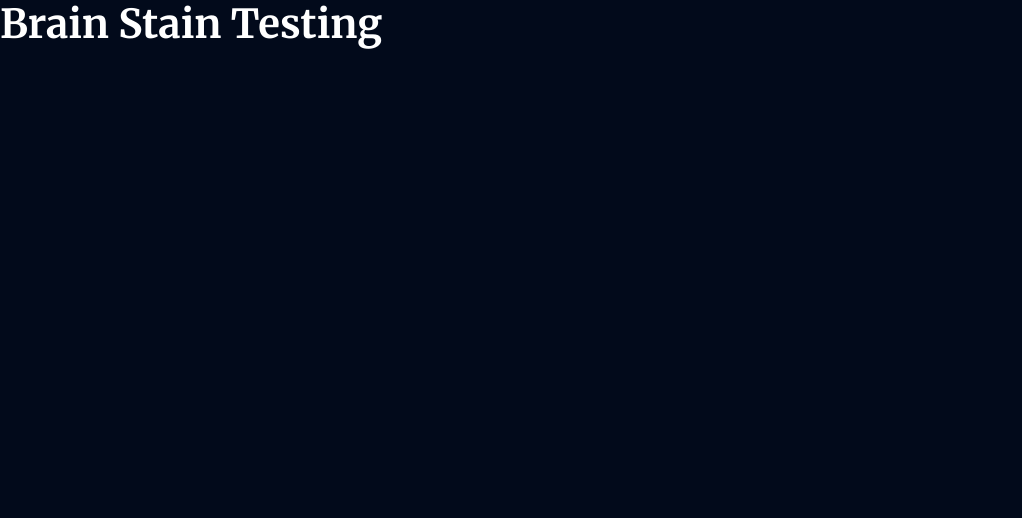
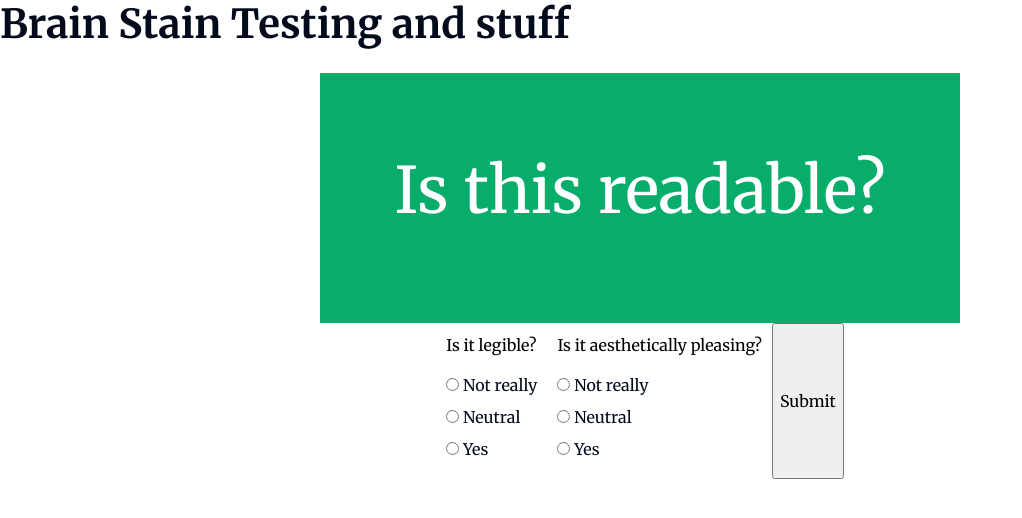
Before and after one commit to Skrath/Brain-Stain, a plain HTML site: page views/index.html in a window 1280 px wide. Shown: the whole page, without its empty margins (0-1022 px from the left). Drawn offline with nearby package versions, Linux system fonts and the light colour scheme; no server answers.

Commit message:
Updates for the first testing network
Seems like this all works fine, but I need a method for actually
inspecting the nodes to verify that changes are occurring.

```diff
--- a/views/css/styles.css
+++ b/views/css/styles.css
@@ -1,6 +1,6 @@
 body {
-    background: #020A1B;
-    color: #ffffff;
+    color: #020A1B;
+    background: #ffffff;
     font-family: 'Merriweather', sans-serif;
 }
 
@@ -13,3 +13,32 @@ p {
     font-size: 16px;
     color: #ffffff;
 }
+
+.colorbox {
+    width: 50%;
+    background-color: black;
+    color: white;
+    min-height: 250px;
+    margin: auto;
+    display: flex;
+    justify-content: center;
+    align-items: center;
+    margin-top: 25px;
+}
+
+.colorbox p {
+    font-size: 4em;
+}
+
+form {
+    display: flex;
+    justify-content: center;
+}
+
+form div {
+    margin: 10px;
+}
+
+form div p {
+    color: black;
+}
--- a/views/index.html
+++ b/views/index.html
@@ -8,10 +8,42 @@
     <link rel="stylesheet" href="https://stackpath.bootstrapcdn.com/bootstrap/4.1.3/css/bootstrap.min.css" integrity="sha384-MCw98/SFnGE8fJT3GXwEOngsV7Zt27NXFoaoApmYm81iuXoPkFOJwJ8ERdknLPMO" crossorigin="anonymous">
     <link href="css/styles.css" rel="stylesheet">
     <link href="https://fonts.googleapis.com/css?family=Merriweather:400,700" rel="stylesheet" type="text/css">
+    <script src="https://ajax.googleapis.com/ajax/libs/jquery/3.4.1/jquery.min.js"></script>
+    <script src="js/testing.js"></script>
 </head>
 
 <body>
-    <h1>Brain Stain Testing</h1>
+    <h1>Brain Stain Testing and stuff</h1>
+
+    <div class="colorbox">
+        <p>Is this readable?</p>
+    </div>
+
+    <form name="response" id="responseform">
+        <input type="hidden" name="generation" id="generation">
+        <input type="hidden" name="index" id="index">
+        <div>
+            <p>Is it legible?</p>
+            <input type="radio" id="legiblenegative" name="legible" value="-1">
+            <label for="legiblenegative">Not really</label><br>
+            <input type="radio" id="legibleneutral" name="legible" value="0">
+            <label for="legibleneutral">Neutral</label><br>
+            <input type="radio" id="legiblepositive" name="legible" value="1">
+            <label for="legiblepositive">Yes</label><br>
+        </div>
+
+        <div>
+            <p>Is it aesthetically pleasing?</p>
+            <input type="radio" id="aestheticnegative" name="aesthetic" value="-1">
+            <label for="aestheticnegative">Not really</label><br>
+            <input type="radio" id="aestheticneutral" name="aesthetic" value="0">
+            <label for="aestheticneutral">Neutral</label><br>
+            <input type="radio" id="aestheticpositive" name="aesthetic" value="1">
+            <label for="aestheticpositive">Yes</label><br>
+        </div>
+
+        <input type="submit">
+    </form>
 </body>
 
 </html>
--- /dev/null
+++ b/views/js/testing.js
@@ -0,0 +1,43 @@
+
+$(function() {
+
+    function newtest() {
+        var randomColor = Math.floor(Math.random()*16777215).toString(16).padStart(6, '0');
+        $('.colorbox').css('background-color', '#'+randomColor);
+
+        $.ajax({
+            dataType: "json",
+            url: "/result",
+            data: {
+                color: randomColor
+            },
+            success: function( result ) {
+                console.log(result);
+                $('.colorbox p').css('color', result.value);
+                $('#responseform #generation').val(result.reference.generation);
+                $('#responseform #index').val(result.reference.index);
+            }
+        });
+    }
+
+    $("#responseform").submit(function(e) {
+
+        e.preventDefault(); // avoid to execute the actual submit of the form.
+
+        var form = $(this);
+        var url = form.attr('action');
+
+        $.ajax({
+               type: "POST",
+               url: "/submitscore",
+               data: form.serialize(), // serializes the form's elements.
+               success: function(data)
+               {
+                    console.log(data);
+                    newtest();
+               }
+             });
+    });
+
+    newtest();
+});
```
Also changed, not shown: nodeapp/app.js (+75 -1 lines).
